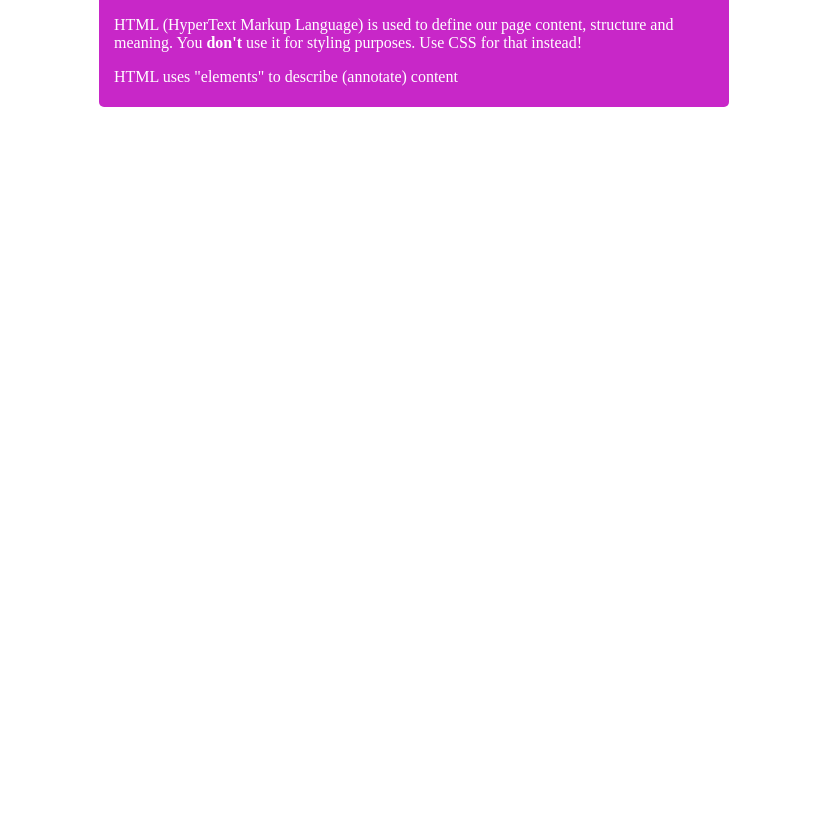
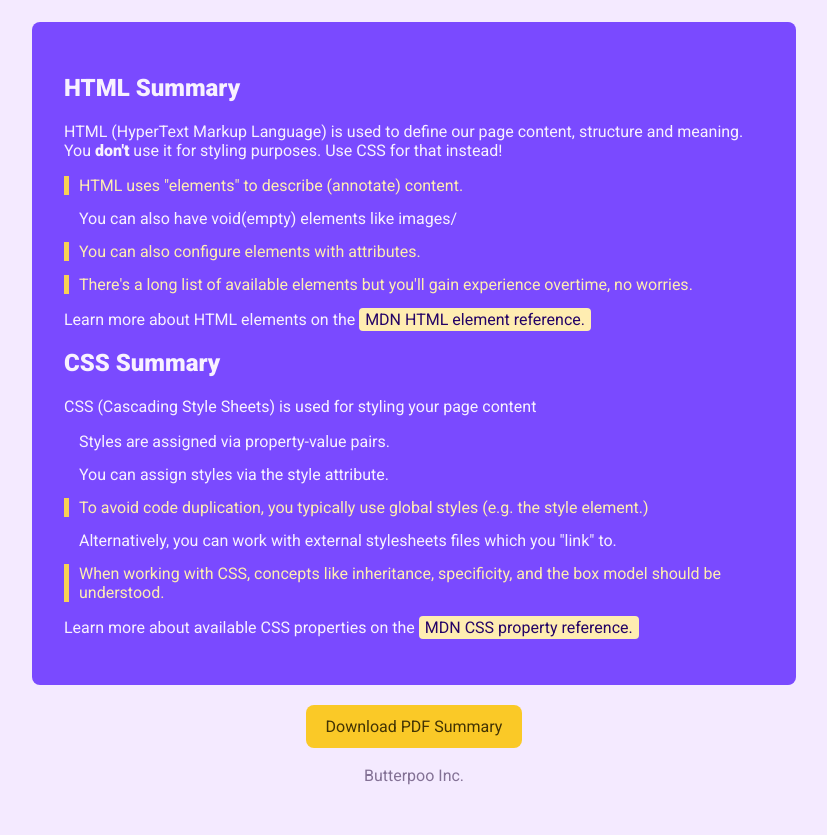
Before and after one commit to butterpoo/summary-1, a plain HTML site: page index.html in a window 1280 px wide. Shown: the part 280-1115 px from the top of the page, without its empty margins (226-1053 px from the left). Before the commit the page ends 800 px from the top, so only its background shows below. Drawn offline with Linux system fonts and the light colour scheme.

Commit message:
Finalized

```diff
--- a/index.html
+++ b/index.html
@@ -1,28 +1,85 @@
 <!DOCTYPE html>
 <html lang="en">
-
   <head>
-    <meta charset="UTF-8">
-    <link rel="preconnect" href="https://fonts.googleapis.com">
-    <link rel="preconnect" href="https://fonts.gstatic.com" crossorigin>
-    <link href="https://fonts.googleapis.com/css2?family=Roboto:wght@400;900&display=swap" rel="stylesheet">
-    <link rel="stylesheet" href="styles/styles.css">
+    <meta charset="UTF-8" />
+    <link rel="preconnect" href="https://fonts.googleapis.com" />
+    <link rel="preconnect" href="https://fonts.gstatic.com" crossorigin />
+    <link
+      href="https://fonts.googleapis.com/css2?family=Roboto:wght@400;900&display=swap"
+      rel="stylesheet"
+    />
+    <link rel="stylesheet" href="styles/styles.css" />
     <title>Summary</title>
   </head>
 
   <body>
     <header>
       <h1>HTML & CSS Basics Summary</h1>
+      <img src="images/logo.png" alt="CSS HTML logo" />
     </header>
     <main>
-        <img src="images/logo.png" alt="CSS HTML logo">
-        <ol>
+      <section>
         <h2>HTML Summary</h2>
-            <p>HTML (HyperText Markup Language) is used to define our page content, structure and meaning.
-                You <span class="bold">don't</span> use it for styling purposes. Use CSS for that instead!</p>
-            <p class="bullet-point">HTML uses "elements" to describe (annotate) content</p>
-        </ol>
+        <p>
+          HTML (HyperText Markup Language) is used to define our page content,
+          structure and meaning. You <strong>don't</strong> use it for styling
+          purposes. Use CSS for that instead!
+        </p>
+        <ul>
+          <li class="extra-important">
+            HTML uses "elements" to describe (annotate) content.
+          </li>
+          <li>You can also have void(empty) elements like images/</li>
+          <li class="extra-important">
+            You can also configure elements with attributes.
+          </li>
+          <li class="extra-important">
+            There's a long list of available elements but you'll gain experience
+            overtime, no worries.
+          </li>
+        </ul>
+        <p>
+          Learn more about HTML elements on the
+          <a href="https://developer.mozilla.org/en-US/docs/Web/HTML/Element"
+            >MDN HTML element reference.</a
+          >
+        </p>
+      </section>
+
+      <section>
+        <h2>CSS Summary</h2>
+        <p>
+          CSS (Cascading Style Sheets) is used for styling your page content
+        </p>
+        <ul>
+          <li>Styles are assigned via property-value pairs.</li>
+          <li>You can assign styles via the style attribute.</li>
+          <li class="extra-important">
+            To avoid code duplication, you typically use global styles (e.g. the
+            style element.)
+          </li>
+          <li>
+            Alternatively, you can work with external stylesheets files which
+            you "link" to.
+          </li>
+          <li class="extra-important">
+            When working with CSS, concepts like inheritance, specificity, and
+            the box model should be understood.
+          </li>
+        </ul>
+        <p>
+          Learn more about available CSS properties on the
+          <a href="https://developer.mozilla.org/en-US/docs/Web/CSS"
+            >MDN CSS property reference.</a
+          >
+        </p>
+      </section>
     </main>
+    <footer>
+      <a href="pdf/html-css-basics-summary.pdf" target="_blank"
+        >Download PDF Summary</a
+      >
+      <p>Butterpoo Inc.</p>
+    </footer>
   </body>
-
 </html>
--- a/styles/styles.css
+++ b/styles/styles.css
@@ -1,7 +1,11 @@
-header h1 {
+header {
   text-align: center;
-    font-family: 'Roboto', sans-serif;
-    color: rgb(170, 47, 170);
+  padding: 10px;
+}
+
+h1 {
+  color: rgb(88, 49, 196);
+  font-size: 52px;
 }
 
 img {
@@ -12,21 +16,70 @@
 
 body {
   text-align: center;
+  font-family: "Roboto", sans-serif;
+  background-color: rgb(244, 234, 255);
 }
 
-ol {
-    font-family: 'Roboto' sans-serif;
+main {
   padding: 5px;
-    padding-left: 15px;
-    padding-right: 15px;
-    width: 600px;
+  padding: 32px;
+  width: 700px;
   margin: auto;
+  margin-bottom: 32px;
   text-align: left;
-    color: white;
-    background-color: rgb(200, 39, 200);
-    border-radius: 5px;
+  color: rgb(248, 241, 255);
+  background-color: rgb(122, 74, 280);
+  border-radius: 8px;
 }
 
-.bold {
+ul {
+  margin: 0;
+  padding: 0;
+  list-style: none;
+}
+
+li {
+  margin: 14px 0;
+  padding-left: 10px;
+  border-left: 5px solid transparent;
+}
+
+a {
+  background-color: rgb(255, 237, 177);
+  text-decoration: none;
+  padding: 2px 6px;
+  border-radius: 4px;
+  color: rgb(36, 3, 102);
+}
+
+footer p {
+  color: rgb(131, 113, 149);
+  margin-top: 30px;
+  margin-bottom: 50px;
+}
+
+footer a {
+  padding: 12px 20px;
+  border-radius: 8px;
+  background-color: rgb(250, 201, 39);
+  color: rgb(66, 51, 4);
+}
+
+footer a:hover,
+footer a:active {
+  background-color: rgb(255, 186, 58);
+}
+
+a:hover,
+a:active {
+  background-color: rgb(250, 201, 39);
+}
+
+/* .bold {
   font-weight: bold;
+} */
+
+.extra-important {
+  color: rgb(255, 237, 177);
+  border-color: rgb(247, 209, 85);
 }
```
Also changed, not shown: 1 other file. Lines whose indentation alone changed are shown as unchanged.
